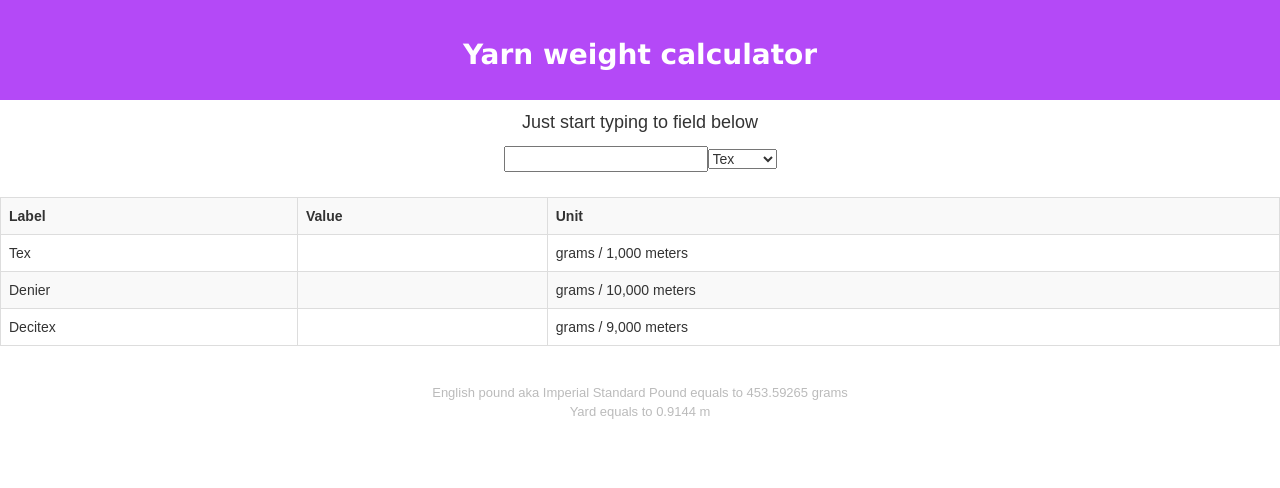
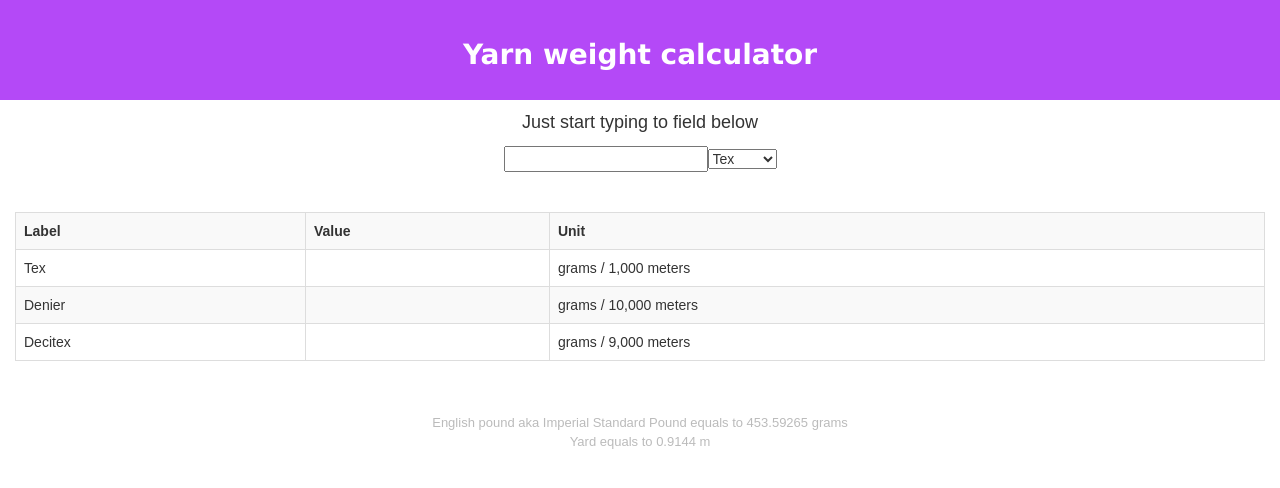
Before and after one commit to jselin/planner, a React (Create React App) app: page / in a window 1280 px wide. Shown: the top 488 px of the page. Built offline with nearby package versions, Linux system fonts and the light colour scheme.

Commit message:
Styling corrected

```diff
--- a/src/App.css
+++ b/src/App.css
@@ -1,5 +1,6 @@
 .App {
   text-align: center;
+  width: 100%;
 }
 
 .App-header {
@@ -40,8 +41,10 @@
 
 .Result-Table {
   text-align: left;
-  width: 100%;
-  padding: 30px;
+}
+
+.Table-container {
+  padding: 15px;
 }
 
 th, td {
--- a/src/App.js
+++ b/src/App.js
@@ -1,6 +1,6 @@
 import React, { Component } from 'react';
 import './App.css';
-import { Table } from 'react-bootstrap';
+import { Table, Form } from 'react-bootstrap';
 
 //const yard = 0.9144 //m
 //const pound = 453.59265 //g
@@ -75,25 +75,27 @@ class App extends Component {
         <p className="App-intro">
           Just start typing to field below
         </p>
-        <form>
+        <Form>
           <label>
             <input name="value" type="text" onChange={(e) => this.handleValueUpdate(e)} />
           </label>
           <select name="type" defaultValue="tex" onChange={(e) => this.handleTypeUpdate(e)} >
-            <Units/>
+            <Units />
           </select>
-        </form>
+        </Form>
         <br />
-        <Table striped bordered hove className="Result-Table">
+        <div className="Table-container">
+          <Table className="Result-Table" striped bordered hover>
             <tbody>
               <tr>
                 <th>Label</th>
                 <th>Value</th>
                 <th>Unit</th>
               </tr>
-            <Yarns tex={this.state.tex}/>
+              <Yarns tex={this.state.tex} />
             </tbody>
           </Table>
+        </div>
         <p className="Bottom-legend">
           <br />
           English pound aka Imperial Standard Pound equals to 453.59265 grams<br />
@@ -119,7 +121,7 @@ function Yarns(props) {
   var yarns = [];
   Object.keys(units).forEach((key) =>
     yarns.push(
-      <Yarn key={key} unit={units[key].label} tex={props.tex}/>
+      <Yarn key={key} unit={units[key].label} tex={props.tex} />
     ));
 
   return yarns;
```
Lines whose indentation alone changed are shown as unchanged.
